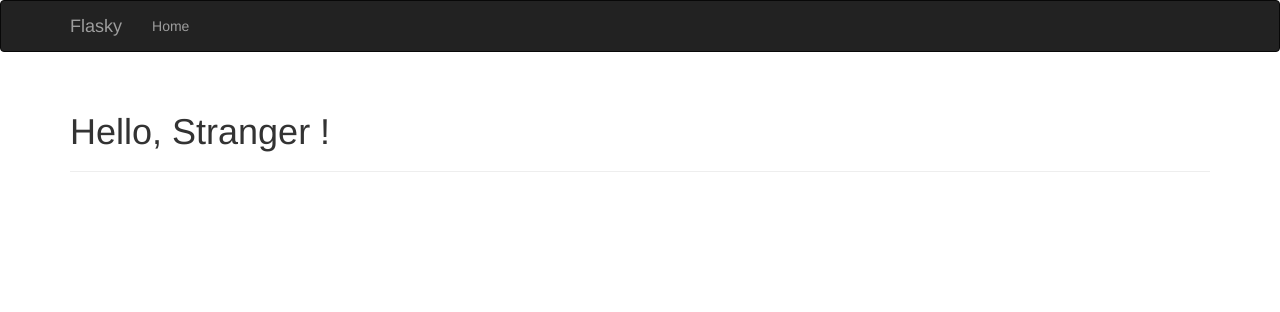
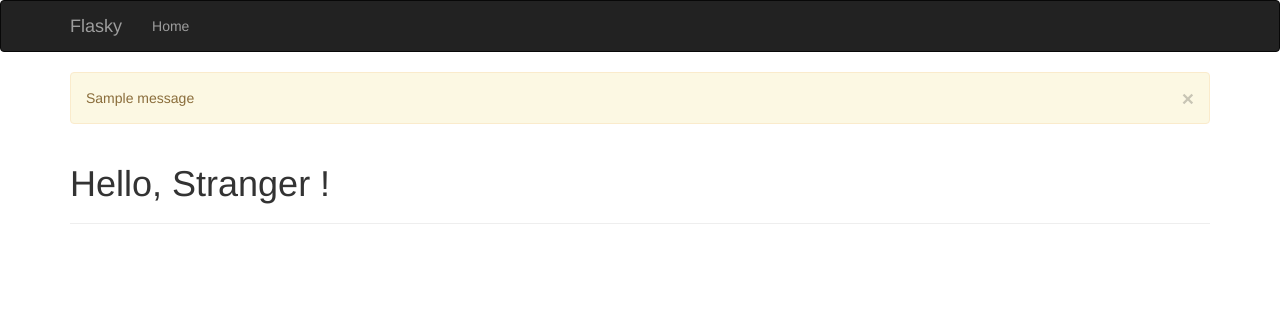
Before and after one commit to nxmup/flasky, a Flask app: page / in a window 1280 px wide. Shown: the top 312 px of the page. Run offline with Flask 2, Linux system fonts and the light colour scheme; one stand-in notice (Sample message) is shown; some libraries are stand-ins or nearby versions.

Commit message:
feat: flash message

```diff
--- a/ch4.py
+++ b/ch4.py
@@ -1,7 +1,7 @@
 # coding: utf-8
 import datetime
 
-from flask import Flask, render_template, session, redirect, url_for
+from flask import Flask, render_template, session, redirect, url_for, flash
 # render_template 函数把 Jinja2 模板引擎集成到了程序中.
 # 函数的第一个参数名是模板的文件名。随后的参数都是键值对，表示模板中变量对应的真实值。
 # session 请求上下文。用户会话，用于存储请求之间需要记住的值的字典
@@ -9,6 +9,7 @@ from flask import Flask, render_template, session, redirect, url_for
 # url_for 获取动态路由的链接，第一个参数是 视图函数名，
 # 可选参数 _external 如果被设置为 True，则会返回绝对链接
 # 动态部分可作为关键字参数同时传入。
+# flash
 
 from flask_bootstrap import Bootstrap
 # 使用 Bootstrap 框架来组织用户界面
@@ -42,6 +43,9 @@ class NameForm(Form):
 def index():
     form = NameForm()
     if form.validate_on_submit():
+        old_name = session.get('name')
+        if old_name is not None and old_name != form.name.data:
+            flash("Looks like you have changed you name!")
         session['name'] = form.name.data
         return redirect(url_for('index'))
     return render_template('index.html', form=form, name=session.get('name'))
--- a/templates/base.html
+++ b/templates/base.html
@@ -36,6 +36,14 @@
 
 {% block content %}
 <div class="container">
+    <!--for 部分代码用于渲染主程序中 flash() 函数产生的消息-->
+    {% for message in get_flashed_messages() %}
+    <div class="alert alert-warning">
+        <button type="button" class="close" data-dismiss="alert">&times;</button>
+        {{ message }}
+    </div>
+    {% endfor %}
+    <!--page_content 部分用于继承模板中重载-->
     {% block page_content %}{% endblock %}
 </div>
 {% endblock %}
```
